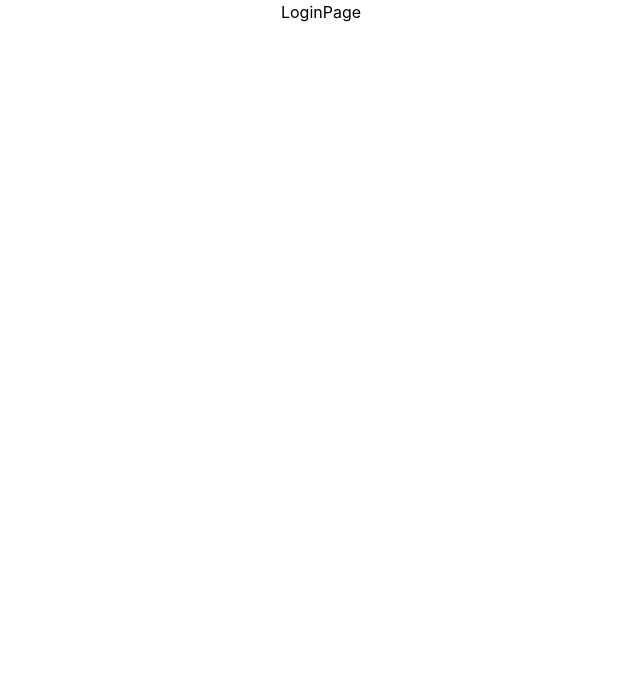
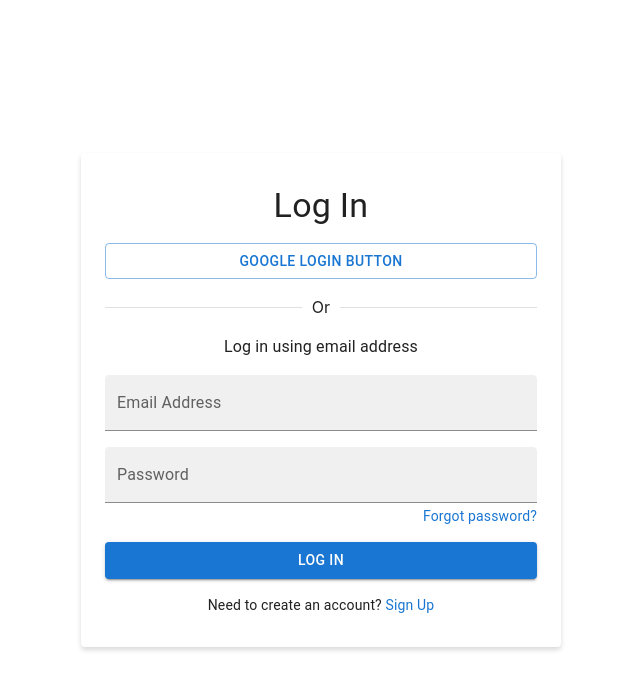
Before and after one commit to diegoanazco79/auth-template, a React (Vite) app: page /login in a window 1280 px wide. Shown: the top 690 px of the page, without its empty margins (319-959 px from the left). Built offline with nearby package versions, Linux system fonts and the light colour scheme; the HTML template or start-up script is replaced by a standard one.

Commit message:
:sparkles: Adding a login component card

```diff
--- a/package.json
+++ b/package.json
@@ -10,7 +10,10 @@
     "preview": "vite preview"
   },
   "dependencies": {
-    "antd": "^5.12.2",
+    "@emotion/react": "^11.11.1",
+    "@emotion/styled": "^11.11.0",
+    "@mui/icons-material": "^5.15.0",
+    "@mui/material": "^5.15.0",
     "react": "^18.2.0",
     "react-dom": "^18.2.0",
     "react-router-dom": "^6.20.1"
--- /dev/null
+++ b/src/pages/login/hooks/useLogin.ts
@@ -0,0 +1,60 @@
+import { useState } from "react"
+
+const useLogin = () => {
+  const [showPassword, setShowPassword] = useState(false)
+  const [password, setPassword] = useState("")
+  const [passwordVisited, setPasswordVisited] = useState(false)
+
+  /**
+   * @description Function to handle the visibility of the password
+   */
+  const handleClickShowPassword = () => setShowPassword((show) => !show)
+
+  /**
+   * @description Function to handle the visibility of the password
+   */
+  const handleMouseDownPassword = (
+    event: React.MouseEvent<HTMLButtonElement>
+  ) => {
+    event.preventDefault()
+  }
+
+  /**
+   * @description Function to handle the visibility of the password
+   */
+  const handleTextFieldFocus = () => {
+    setPasswordVisited(true)
+  }
+
+  /**
+   * @description Function to handle the visibility of the password
+   */
+  const handleTextFieldBlur = () => {
+    setPasswordVisited(false)
+  }
+
+  /**
+   * @description Function to handle the visibility of the password
+   */
+  const handlePasswordChange = (event: React.ChangeEvent<HTMLInputElement>) => {
+    setPassword(event.target.value)
+  }
+
+  return {
+    // States
+    showPassword,
+    password,
+    passwordVisited,
+
+    // Functions States
+
+    // Functions
+    handleClickShowPassword,
+    handleMouseDownPassword,
+    handleTextFieldFocus,
+    handleTextFieldBlur,
+    handlePasswordChange
+  }
+}
+
+export default useLogin
--- a/src/pages/login/index.tsx
+++ b/src/pages/login/index.tsx
@@ -1,6 +1,82 @@
+import {
+  Button, Card, Divider, IconButton, Link, Stack, TextField,
+  Typography
+} from "@mui/material"
+
+import useLogin from "./hooks/useLogin"
+
+import Visibility from "@mui/icons-material/Visibility"
+import VisibilityOff from "@mui/icons-material/VisibilityOff"
+
+import { loginCardStyles, mainContainerStyles } from "./styles"
+
 const LoginPage = () => {
+
+  const {
+    password, showPassword, passwordVisited,
+    handlePasswordChange, handleClickShowPassword, handleMouseDownPassword,
+    handleTextFieldFocus, handleTextFieldBlur,
+  } = useLogin()
+
   return (
-    <div>LoginPage</div>
+    <div style={mainContainerStyles}>
+      <Card sx={loginCardStyles}>
+        <Stack spacing={2}>
+          <Typography variant='h4'>Log In</Typography>
+          <Button variant='outlined' fullWidth>
+            Google Login Button
+          </Button>
+          <Divider>Or</Divider>
+          <Typography variant='body1'>Log in using email address</Typography>
+          <TextField
+            label='Email Address'
+            variant='filled'
+            placeholder='Type your email'
+          />
+          <TextField
+            variant='filled'
+            label='Password'
+            value={password}
+            placeholder='Type your password'
+            type={showPassword ? "text" : "password"}
+            onChange={handlePasswordChange}
+            InputProps={{
+              endAdornment: (passwordVisited || password !== "") && (
+                <IconButton
+                  aria-label='toggle password visibility'
+                  onClick={handleClickShowPassword}
+                  onMouseDown={handleMouseDownPassword}
+                >
+                  {showPassword ? <VisibilityOff /> : <Visibility />}
+                </IconButton>
+              ),
+            }}
+            onFocus={handleTextFieldFocus}
+            onBlur={handleTextFieldBlur}
+          />
+          <Link
+            variant='body2'
+            underline='hover'
+            sx={loginCardStyles.forgotLink}
+          >
+            Forgot password?
+          </Link>
+          <Button variant='contained' fullWidth>
+            Log In
+          </Button>
+          <Typography variant='body2'>
+            Need to create an account?
+            <Link
+              variant='body2'
+              underline='hover'
+              sx={loginCardStyles.signUpLink}
+            >
+              {" "} Sign Up
+            </Link>
+          </Typography>
+        </Stack>
+      </Card>
+    </div>
   )
 }
 
--- a/src/pages/login/styles.ts
+++ b/src/pages/login/styles.ts
@@ -10,11 +10,13 @@
   width: 432,
   boxShadow: '0px 3px 5px rgba(0, 0, 0, 0.15)',
   height: 'fit-content',
-  cardBody: {
-    padding: 0,
+  forgotLink: {
+    marginTop: '3px !important' ,
+    cursor: "pointer",
+    width: "fit-content",
+    marginLeft: "auto !important",
   },
-  title: {
-    marginTop: 10,
-    marginBottom: 10,
+  signUpLink: {
+    cursor: "pointer",
   }
 }
```
Also changed, not shown: 1 other file (tests, documents, lock files or other folders).
